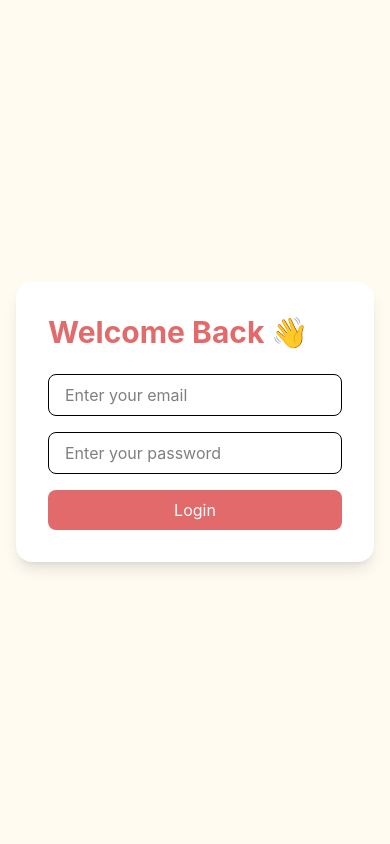
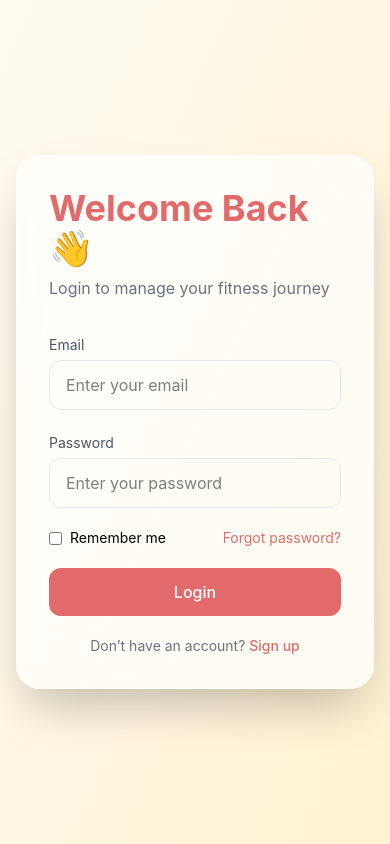
Before and after one commit to sumit1232/GymSync, a React (Vite) app in the folder client/: page /login in a window 390 px wide. Built offline with nearby package versions, Linux system fonts and the light colour scheme.

Commit message:
UI Correction

```diff
--- a/client/src/components/Navbar.jsx
+++ b/client/src/components/Navbar.jsx
@@ -1,34 +1,33 @@
-import { Link } from "react-router-dom";
+// src/components/Navbar.jsx
+import { Link, useLocation } from "react-router-dom";
 import { motion } from "framer-motion";
+import { useState } from "react";
 
 const Navbar = () => {
+  const { pathname } = useLocation();
+  const [open, setOpen] = useState(false);
+
+  const navLinks = [
+    { name: "Home", path: "/" },
+    { name: "Features", path: "/#features" },
+    { name: "Pricing", path: "/#pricing" },
+  ];
+
   return (
     <motion.nav
       initial={{ y: -50, opacity: 0 }}
       animate={{ y: 0, opacity: 1 }}
       transition={{ duration: 0.5 }}
-      className="flex justify-between items-center px-6 md:px-16 py-4 bg-[#FFFBF1]"
+      className="sticky top-0 z-50 flex justify-between items-center px-6 md:px-16 py-4 bg-[#FFFBF1]/80 backdrop-blur-md shadow-sm"
     >
       {/* LOGO */}
       <Link to="/" className="text-2xl font-bold text-[#E36A6A]">
         GymStack
       </Link>
 
-      {/* MENU */}
-      <div className="hidden md:flex gap-8 font-medium">
-        <a href="#" className="hover:text-[#E36A6A] transition">
-          Home
-        </a>
-        <a href="#features" className="hover:text-[#E36A6A] transition">
-          Features
-        </a>
-        <a href="#pricing" className="hover:text-[#E36A6A] transition">
-          Pricing
-        </a>
-      </div>
 
-      {/* AUTH BUTTONS */}
-      <div className="flex gap-3">
+      {/* AUTH */}
+      <div className="hidden md:flex gap-3">
         <Link
           to="/login"
           className="bg-[#E36A6A] text-white px-4 py-2 rounded-lg hover:scale-105 transition"
@@ -43,6 +42,46 @@ const Navbar = () => {
           Register
         </Link>
       </div>
+
+      {/* MOBILE BUTTON */}
+      <button
+        onClick={() => setOpen(!open)}
+        className="md:hidden text-2xl"
+      >
+        ☰
+      </button>
+
+      {/* MOBILE MENU */}
+      {open && (
+        <div className="absolute top-16 left-0 w-full bg-white shadow-md flex flex-col items-center py-6 gap-4 md:hidden">
+          {navLinks.map((link) => (
+            <Link
+              key={link.name}
+              to={link.path}
+              onClick={() => setOpen(false)}
+              className="hover:text-[#E36A6A]"
+            >
+              {link.name}
+            </Link>
+          ))}
+
+          <Link
+            to="/login"
+            onClick={() => setOpen(false)}
+            className="bg-[#E36A6A] text-white px-4 py-2 rounded-lg"
+          >
+            Login
+          </Link>
+
+          <Link
+            to="/register"
+            onClick={() => setOpen(false)}
+            className="border border-[#E36A6A] px-4 py-2 rounded-lg"
+          >
+            Register
+          </Link>
+        </div>
+      )}
     </motion.nav>
   );
 };
--- a/client/src/pages/LandingPage.jsx
+++ b/client/src/pages/LandingPage.jsx
@@ -8,7 +8,7 @@ const LandingPage = () => {
     <div className="bg-[#FFFBF1] text-gray-800 overflow-x-hidden">
 
       {/* NAVBAR */}
-    <Navbar/>
+      <Navbar />
 
       {/* HERO */}
       <section className="flex flex-col md:flex-row items-center justify-between px-6 md:px-16 py-16">
@@ -29,12 +29,19 @@ const LandingPage = () => {
           </p>
 
           <div className="mt-6 flex gap-4">
-            <button className="bg-[#E36A6A] text-white px-6 py-3 rounded-lg hover:scale-105 transition">
+            <Link
+              to="/register"
+              className="bg-[#E36A6A] text-white px-6 py-3 rounded-lg hover:scale-105 transition"
+            >
               Get Started
-            </button>
-            <button className="border border-[#E36A6A] px-6 py-3 rounded-lg hover:bg-[#FFB2B2] transition">
+            </Link>
+
+            <Link
+              to="/about"
+              className="border border-[#E36A6A] px-6 py-3 rounded-lg hover:bg-[#FFB2B2] transition"
+            >
               Learn More
-            </button>
+            </Link>
           </div>
         </motion.div>
 
@@ -44,7 +51,8 @@ const LandingPage = () => {
           animate={{ opacity: 1, x: 0 }}
           transition={{ duration: 0.8 }}
           src="https://images.unsplash.com/photo-1583454110551-21f2fa2afe61"
-          alt="gym"
+          alt="Gym workout"
+          loading="lazy"
           className="w-[300px] md:w-[450px] rounded-2xl shadow-lg mt-10 md:mt-0"
         />
       </section>
@@ -56,30 +64,30 @@ const LandingPage = () => {
         </h3>
 
         <div className="grid md:grid-cols-3 gap-8">
-
           {["Member Management", "Workout Plans", "Analytics"].map((title, i) => (
             <motion.div
               key={i}
               whileHover={{ scale: 1.05 }}
               initial={{ opacity: 0, y: 40 }}
               whileInView={{ opacity: 1, y: 0 }}
+              viewport={{ once: true }}
               transition={{ delay: i * 0.2 }}
               className="bg-[#FFFBF1] p-6 rounded-2xl shadow-md"
             >
-              <h4 className="text-xl font-semibold text-[#E36A6A]">{title}</h4>
+              <h4 className="text-xl font-semibold text-[#E36A6A]">
+                {title}
+              </h4>
               <p className="text-gray-600 mt-2">
                 Powerful tools to manage your gym efficiently.
               </p>
             </motion.div>
           ))}
-
         </div>
       </section>
 
-      {/* STATS SECTION */}
+      {/* STATS */}
       <section className="py-16 px-6 md:px-16 text-center">
         <div className="grid md:grid-cols-3 gap-8">
-
           {[
             { value: "500+", label: "Active Members" },
             { value: "50+", label: "Trainers" },
@@ -89,14 +97,16 @@ const LandingPage = () => {
               key={i}
               initial={{ scale: 0 }}
               whileInView={{ scale: 1 }}
+              viewport={{ once: true }}
               transition={{ duration: 0.5 }}
               className="p-6"
             >
-              <h2 className="text-4xl font-bold text-[#E36A6A]">{item.value}</h2>
+              <h2 className="text-4xl font-bold text-[#E36A6A]">
+                {item.value}
+              </h2>
               <p className="text-gray-600">{item.label}</p>
             </motion.div>
           ))}
-
         </div>
       </section>
 
@@ -105,19 +115,23 @@ const LandingPage = () => {
         <motion.h3
           initial={{ opacity: 0, y: 40 }}
           whileInView={{ opacity: 1, y: 0 }}
+          viewport={{ once: true }}
           className="text-3xl md:text-4xl font-bold"
         >
           Ready to Grow Your Gym?
         </motion.h3>
 
-        <button className="mt-6 bg-white text-[#E36A6A] px-8 py-3 rounded-lg hover:scale-105 transition">
+        <Link
+          to="/register"
+          className="inline-block mt-6 bg-white text-[#E36A6A] px-8 py-3 rounded-lg hover:scale-105 transition"
+        >
           Start Now
-        </button>
+        </Link>
       </section>
 
       {/* FOOTER */}
       <footer className="text-center py-6 text-gray-500">
-        © 2026 GymStack. All rights reserved.
+        © {new Date().getFullYear()} GymStack. All rights reserved.
       </footer>
     </div>
   );
--- a/client/src/pages/Login.jsx
+++ b/client/src/pages/Login.jsx
@@ -1,7 +1,7 @@
 import { useState } from "react";
 import { motion } from "framer-motion";
 import axios from "axios";
-import { useNavigate } from "react-router-dom";
+import { Link, useNavigate } from "react-router-dom";
 
 const Login = () => {
   const navigate = useNavigate();
@@ -55,63 +55,116 @@ const Login = () => {
   };
 
   return (
-    <div className="min-h-screen flex items-center justify-center bg-[#FFFBF1] px-4">
-      <div className="grid md:grid-cols-2 bg-white rounded-2xl shadow-lg overflow-hidden max-w-4xl w-full">
+    <div className="min-h-screen flex items-center justify-center bg-gradient-to-br from-[#FFFBF1] to-[#FFF2D0] px-4">
 
-        {/* LEFT */}
+      <div className="grid md:grid-cols-2 w-full max-w-5xl bg-white/70 backdrop-blur-xl shadow-2xl rounded-3xl overflow-hidden border border-white/40">
+
+        {/* LEFT - FORM */}
         <motion.div
-          initial={{ opacity: 0, x: -80 }}
+          initial={{ opacity: 0, x: -60 }}
           animate={{ opacity: 1, x: 0 }}
-          transition={{ duration: 0.6 }}
-          className="p-8 md:p-12"
+          transition={{ duration: 0.5 }}
+          className="p-8 md:p-12 flex flex-col justify-center"
         >
-          <h2 className="text-3xl font-bold text-[#E36A6A]">
+          <h2 className="text-4xl font-bold text-[#E36A6A]">
             Welcome Back 👋
           </h2>
 
-          <form onSubmit={handleSubmit} className="mt-6 space-y-4">
+          <p className="text-gray-500 mt-2">
+            Login to manage your fitness journey
+          </p>
 
+          <form onSubmit={handleSubmit} className="mt-8 space-y-5">
+
+            {/* EMAIL */}
+            <div>
+              <label className="text-sm text-gray-600">Email</label>
               <input
                 type="email"
                 name="email"
                 placeholder="Enter your email"
                 value={form.email}
                 onChange={handleChange}
-              className="w-full px-4 py-2 border rounded-lg focus:ring-2 focus:ring-[#E36A6A]"
+                required
+                className="w-full mt-1 px-4 py-3 border border-gray-200 rounded-xl focus:outline-none focus:ring-2 focus:ring-[#E36A6A] transition"
               />
+            </div>
 
+            {/* PASSWORD */}
+            <div>
+              <label className="text-sm text-gray-600">Password</label>
               <input
                 type="password"
                 name="password"
                 placeholder="Enter your password"
                 value={form.password}
                 onChange={handleChange}
-              className="w-full px-4 py-2 border rounded-lg focus:ring-2 focus:ring-[#E36A6A]"
+                required
+                className="w-full mt-1 px-4 py-3 border border-gray-200 rounded-xl focus:outline-none focus:ring-2 focus:ring-[#E36A6A] transition"
               />
+            </div>
 
+            {/* ACTIONS */}
+            <div className="flex justify-between items-center text-sm">
+              <label className="flex items-center gap-2">
+                <input type="checkbox" className="accent-[#E36A6A]" />
+                Remember me
+              </label>
+
+              <span className="text-[#E36A6A] cursor-pointer hover:underline">
+                Forgot password?
+              </span>
+            </div>
+
+            {/* BUTTON */}
             <button
               type="submit"
               disabled={loading}
-              className="w-full bg-[#E36A6A] text-white py-2 rounded-lg disabled:opacity-50"
+              className="w-full bg-[#E36A6A] hover:bg-[#d85d5d] text-white py-3 rounded-xl font-medium transition disabled:opacity-50"
             >
               {loading ? "Logging in..." : "Login"}
             </button>
 
+            {/* REGISTER LINK */}
+
+            <p className="text-center text-sm text-gray-500">
+              Don’t have an account?{" "}
+              <Link
+                to="/register"
+                className="text-[#E36A6A] hover:underline font-medium"
+              >
+                Sign up
+              </Link>
+            </p>
+
           </form>
         </motion.div>
 
-        {/* RIGHT */}
+        {/* RIGHT - IMAGE + OVERLAY */}
         <motion.div
-          initial={{ opacity: 0, x: 80 }}
+          initial={{ opacity: 0, x: 60 }}
           animate={{ opacity: 1, x: 0 }}
-          transition={{ duration: 0.6 }}
-          className="hidden md:flex items-center justify-center bg-[#FFF2D0] p-8"
+          transition={{ duration: 0.5 }}
+          className="hidden md:flex relative items-center justify-center"
         >
           <img
             src="https://images.unsplash.com/photo-1571019613454-1cb2f99b2d8b"
             alt="gym"
-            className="rounded-xl shadow-md"
+            className="absolute inset-0 w-full h-full object-cover"
           />
+
+          {/* overlay */}
+          <div className="absolute inset-0 bg-[#E36A6A]/60 backdrop-blur-sm" />
+
+          {/* text */}
+          <div className="relative text-white text-center px-6">
+            <h3 className="text-2xl font-bold">
+              Transform Your Body 💪
+            </h3>
+            <p className="mt-2 text-sm opacity-90">
+              Track workouts, monitor progress, and stay consistent.
+            </p>
+          </div>
         </motion.div>
 
       </div>
```
Also changed, not shown: client/src/pages/Register.jsx (+30 -12 lines). Lines whose indentation alone changed are shown as unchanged.
